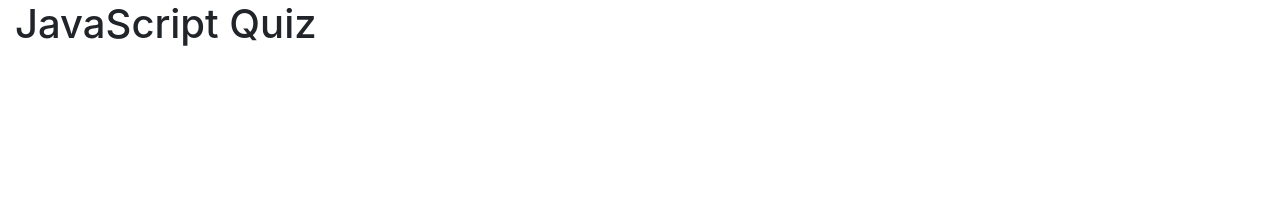
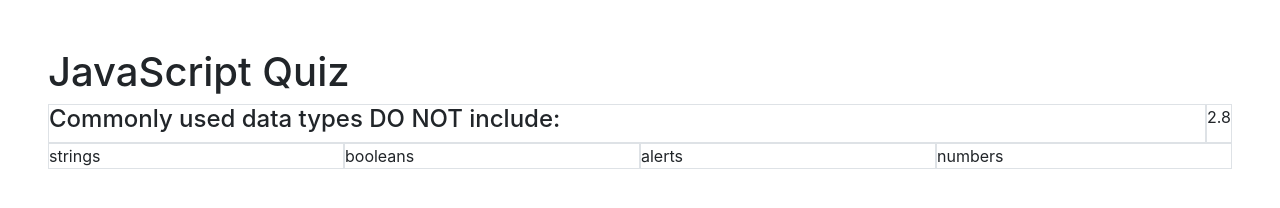
Before and after one commit to amargolies88/code-quiz, a plain HTML site: page index.html in a window 1280 px wide. Both pictures are taken after a click on the button "Start". Drawn offline with nearby package versions, Linux system fonts and the light colour scheme.

Commit message:
added quiz function. quiz works (barebones)

```diff
--- a/assets/js/script.js
+++ b/assets/js/script.js
@@ -1,34 +1,83 @@
 //Building Main Container
 var mainContainer = $("<div>");
-mainContainer.addClass("container-fluid");
+mainContainer.addClass("container-fluid p-sm-5");
 $(document.body).append(mainContainer);
 
 //Building Banner
-var banner = $("<div>").addClass("row no-gutters");
+var banner = $("<div>").addClass("row no-gutters banner-row");
 mainContainer.append(banner);
 
 var bannerText = $("<h1>JavaScript Quiz</h1>");
 banner.append(bannerText);
 
 //Build Button Splash Area
-var mainRow = $("<div>").addClass("row no-gutters");
-mainContainer.append(mainRow);
+var questionRow = $("<div>").addClass("row no-gutters question-row");
+mainContainer.append(questionRow);
 
 var splashButtonStart = $("<button>Start</button>").addClass("btn btn-primary");
-mainRow.append(splashButtonStart);
+questionRow.append(splashButtonStart);
 
 splashButtonStart.click(startQuiz);
 
 
-function startQuiz(){
+function startQuiz() {
     splashButtonStart.remove();
+    let takingQuiz = true;
+    let timer = 0;
+    let questionIndex = 0;
 
-    for (let i = 0; i < questions.length; i++) {
+    let questionTitleCol = $("<div>").addClass("col question-title-col border");
+    questionRow.append(questionTitleCol);
 
+    let questionText = $("<h4>").addClass("question-");
+    questionTitleCol.append(questionText);
 
+    let timerCol = $("<div>").addClass("col-auto border");
+    questionRow.append(timerCol);
 
+    let timerText = $("<span>").addClass("timer-text");
+    timerCol.append(timerText);
 
+    setInterval(
+        function () {
+            timerText.text((timer += 0.1).toFixed(1));
+        },
+        100
+    );
+
+    //Create Answer Row
+    let answerRow = $("<div>").addClass("row no-gutters answer-row");
+    mainContainer.append(answerRow);
+
+    let correct = 0;
+    let wrong = 0;
+
+    loadQuestion();
+
+    function loadQuestion() {
+        answerRow.empty();
+        let question = questions[questionIndex];
+        questionText.text(question.title);
+
+        question.choices.forEach(choice => {
+            let choiceCol = $("<div>").addClass("col border");
+            let choiceText = $("<span>").addClass("choice");
+            choiceText.text(choice);
+            choiceCol.append(choiceText);
+            answerRow.append(choiceCol);
+            choiceCol.click(function () {
+                if (this.children[0].textContent == question.answer) {
+                    correct++;
+                } else {
+                    wrong++;
+                }
+                if (questionIndex < (questions.length - 1)) {
+                    questionIndex++;
+                    loadQuestion();
+                } else {
+                    endQuiz();
+                }
+            });
+        });
     }
-    //Build Question Title
-
 }
```
Also changed, not shown: index.html (+0 -16 lines).
